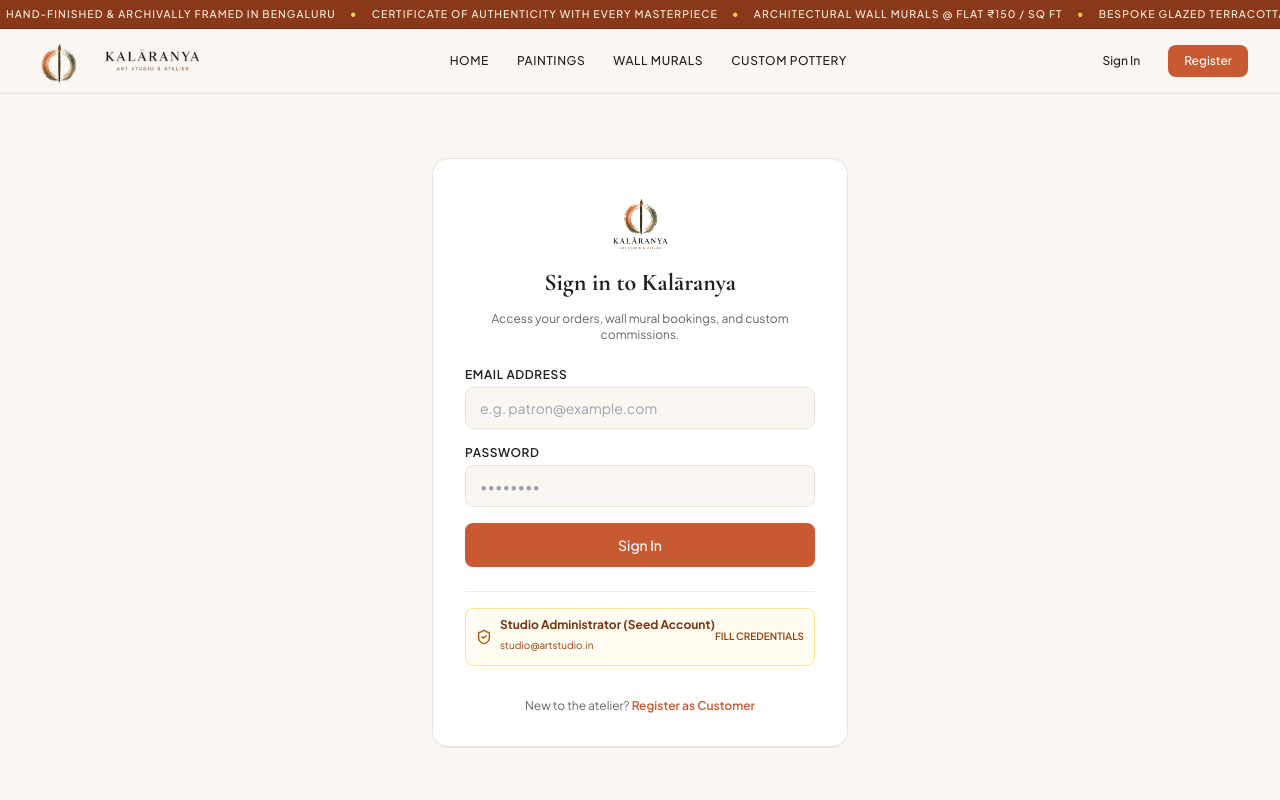
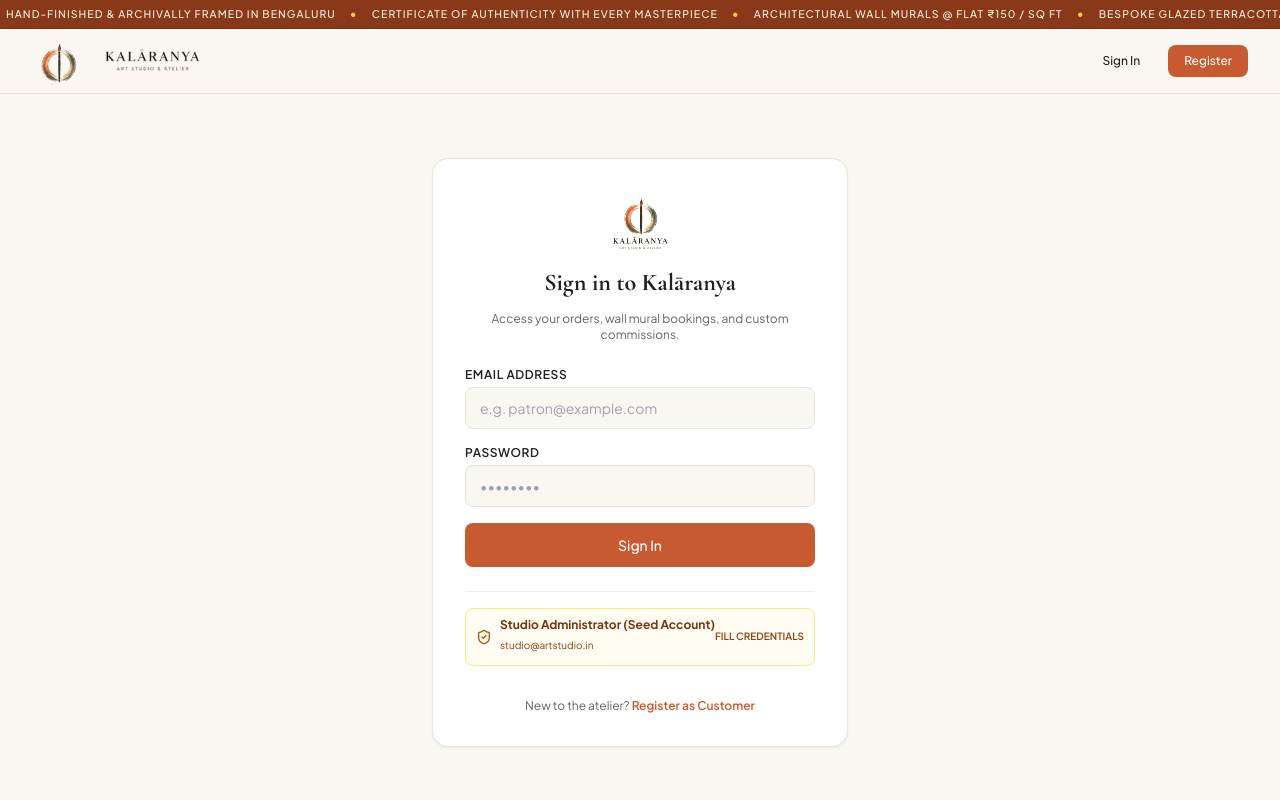
Before and after one commit to akshayareddymamilla/Kalaranya-art-studio, a React (Vite) app in the folder client/: page /login in a window 1280 px wide. Shown: the top 800 px of the page. Built offline with nearby package versions, Linux system fonts and the light colour scheme; no server answers.

Commit message:
style: render navbar navigation links conditionally for authenticated users only

```diff
--- a/client/src/components/Navbar.tsx
+++ b/client/src/components/Navbar.tsx
@@ -53,14 +53,9 @@
             />
           </Link>
 
-          {/* Center Navigation Links */}
+          {/* Center Navigation Links - Only displayed when authenticated */}
+          {isAuthenticated && (
             <nav className="hidden md:flex items-center gap-7 text-xs tracking-wider uppercase font-medium text-studio-charcoal">
-            <Link
-              to="/"
-              className="hover:text-studio-terracotta transition-colors py-1"
-            >
-              Home
-            </Link>
               <Link
                 to="/paintings"
                 className="hover:text-studio-terracotta transition-colors py-1"
@@ -80,6 +75,7 @@
                 Custom Pottery
               </Link>
             </nav>
+          )}
 
           {/* User / Auth State */}
           <div className="flex items-center gap-4">
```
Lines whose indentation alone changed are shown as unchanged.
